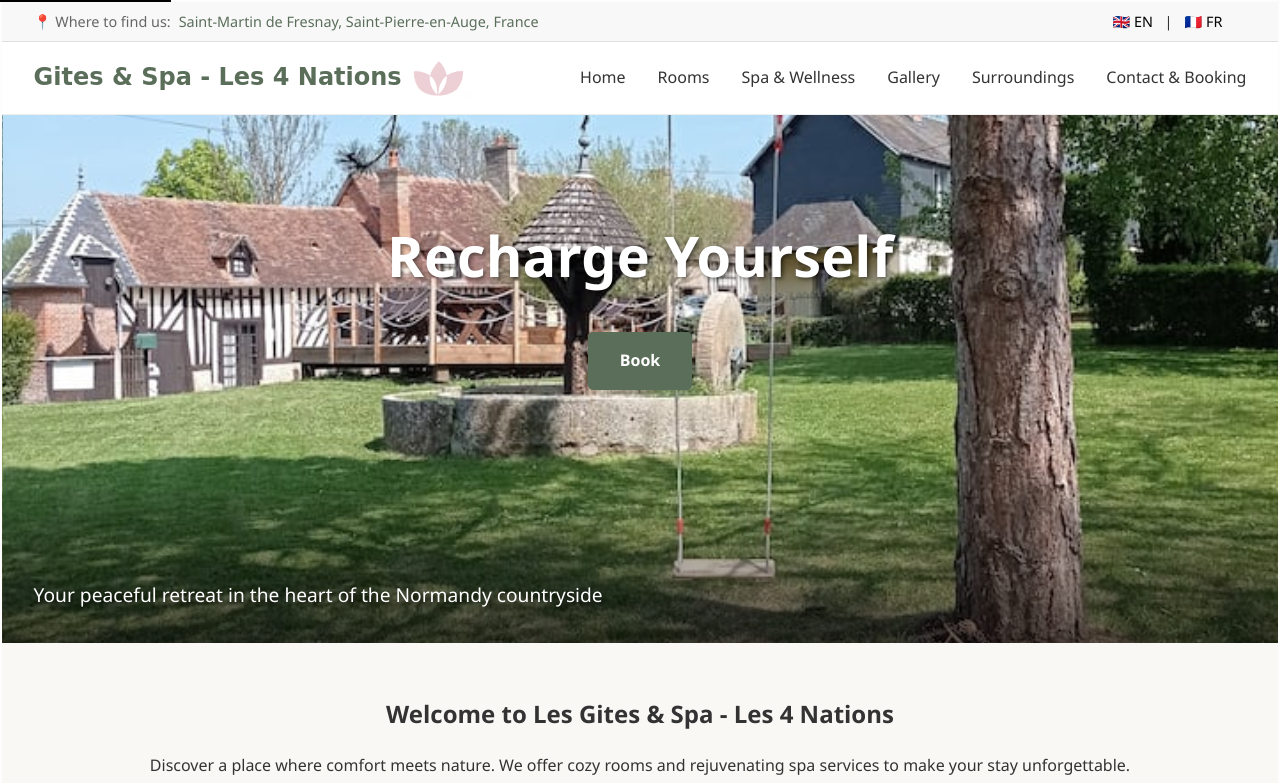
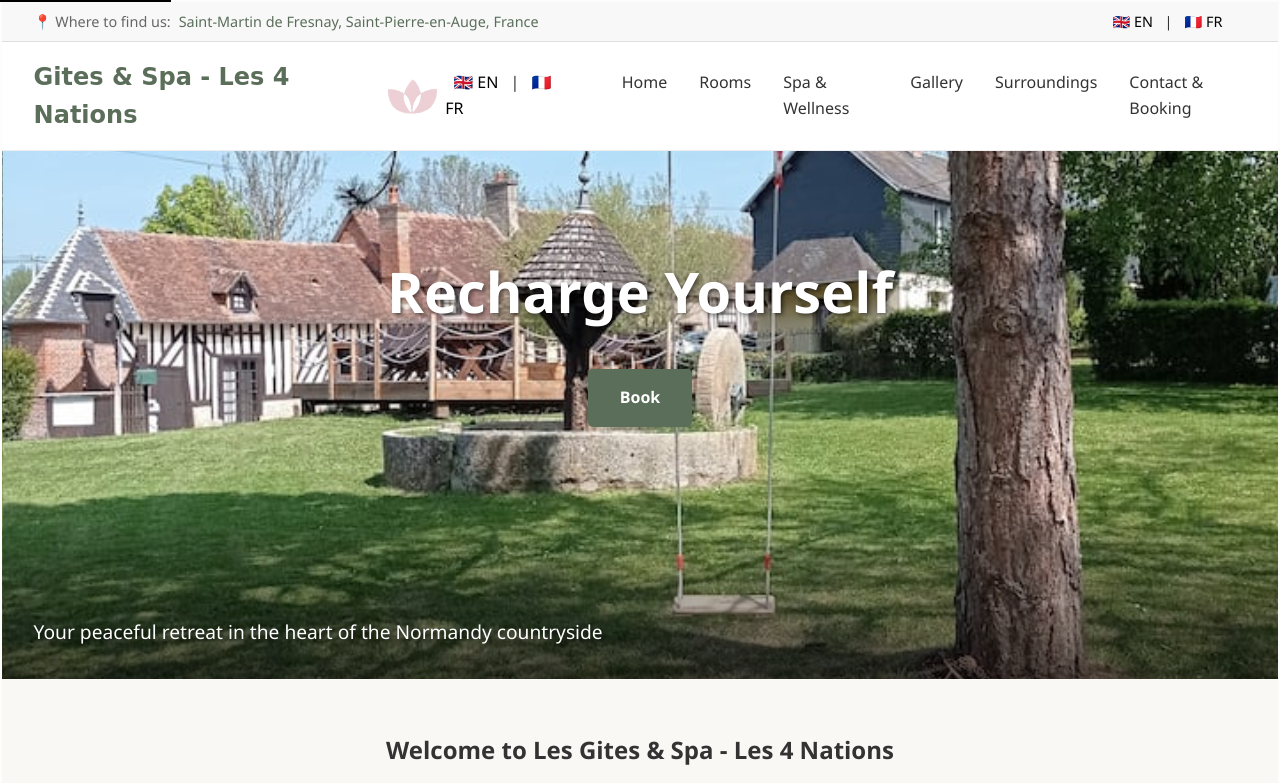
Before and after one commit to anaisosouf-hub/Gite-Les4Nations, a plain HTML site: page index-en.html in a window 1280 px wide. Shown: the top 783 px of the page. Drawn offline with Linux system fonts and the light colour scheme; a script that the page names is missing; a web font is replaced by a local one.

Commit message:
fix: Remove duplicate language switcher on mobile and ensure consistency - Hide address bar language switcher on mobile (max-width: 768px) - Add language switcher to nav on index pages for consistency - Flags (🇬🇧 🇫🇷) already present on all pages - Now only one language switcher visible on mobile (in nav) - Prevents double appearance next to 'Gîtes & Spa' on mobile

```diff
--- a/css/style.css
+++ b/css/style.css
@@ -870,6 +870,11 @@ footer .social-link svg {
         font-size: 0.8rem;
     }
 
+    /* Hide address bar language switcher on mobile to avoid duplication */
+    .address-bar .language-switcher {
+        display: none;
+    }
+
     .feature img {
         height: 250px;
         width: 100%;
--- a/index-en.html
+++ b/index-en.html
@@ -37,8 +37,10 @@
             <div class="logo">
                 Gites & Spa - Les 4 Nations
                 <img src="Picture_Logo.png" alt="Logo Gîtes et Spa Les 4 Nations" class="logo-img">
-            </div>
-            <ul>
+            </div>            <div class="language-switcher" role="navigation" aria-label="Language selection">
+                <a href="index-en.html" lang="en" aria-label="English version" aria-current="page"><span aria-hidden="true">🇬🇧</span> EN</a> |
+                <a href="index.html" lang="fr" aria-label="Version française"><span aria-hidden="true">🇫🇷</span> FR</a>
+            </div>            <ul>
                 <li><a href="index-en.html">Home</a></li>
                 <li><a href="rooms-en.html">Rooms</a></li>
                 <li><a href="services-en.html">Spa & Wellness</a></li>
```
Also changed, not shown: index.html (+4 -0 lines).
